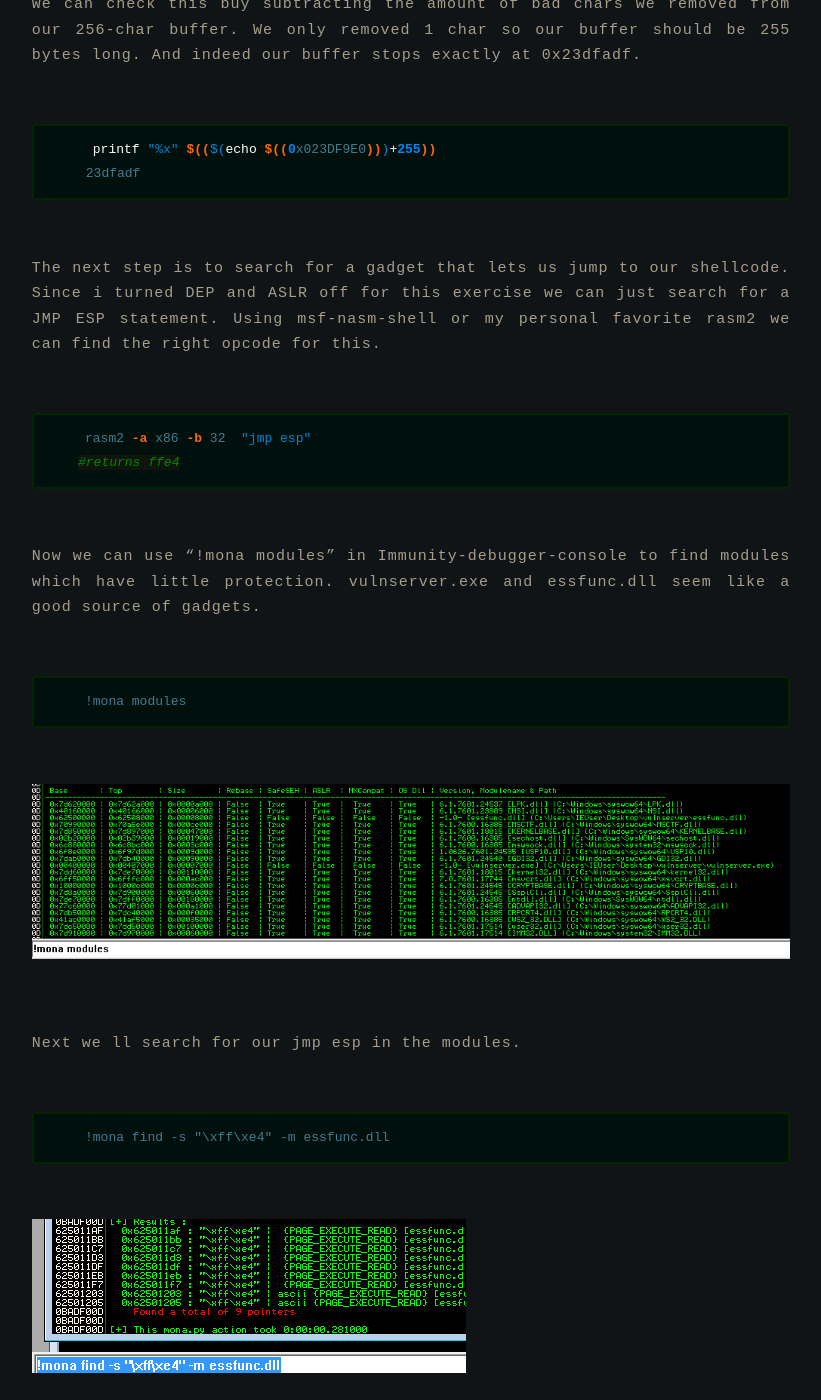
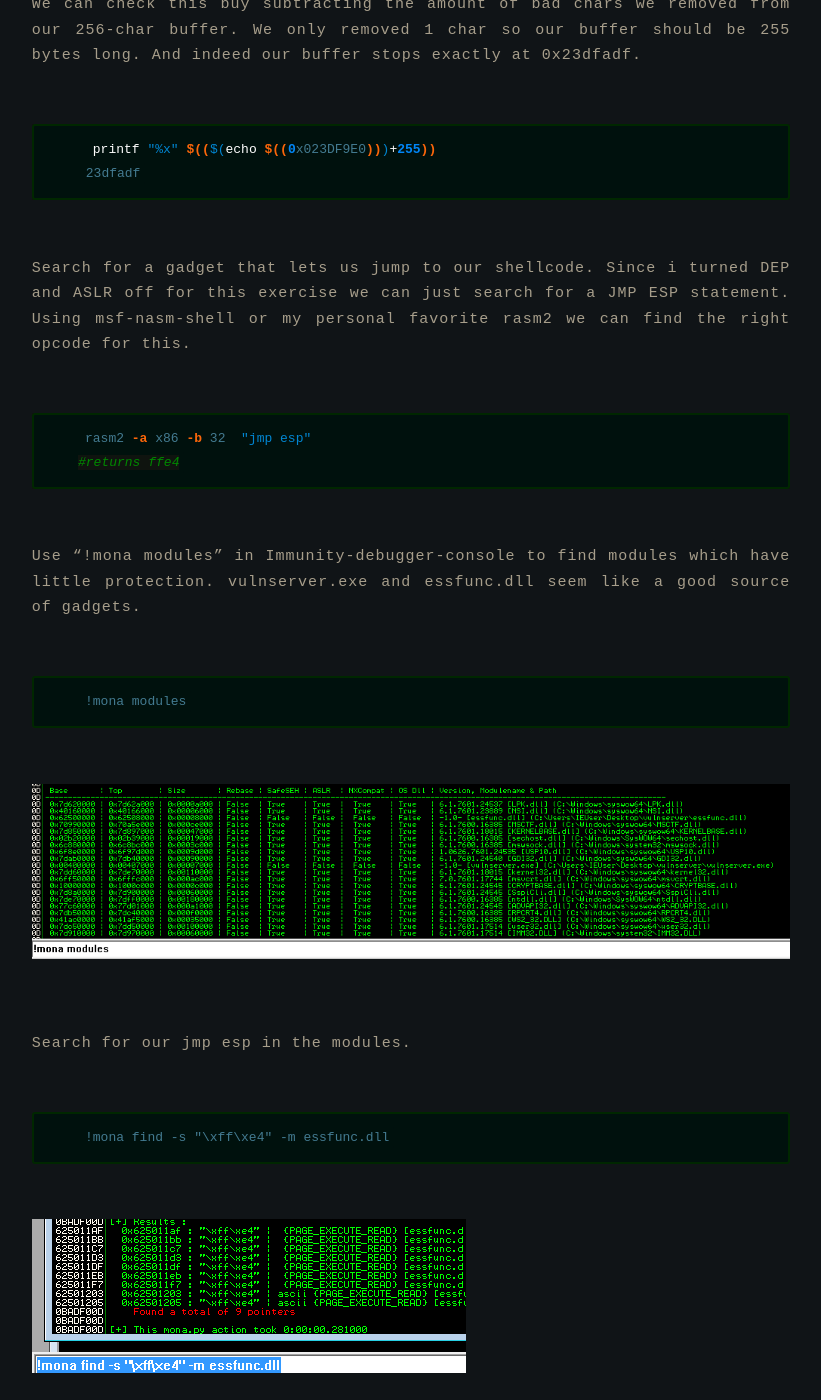
Before and after one commit to mojodojo101/mojo_blog, a Jekyll site: the page built from bofs/vulnserver/trun.md, in a window 1280 px wide and 1400 px high, scrolled down 4581 px. Shown: the whole window, without its empty margins (229-1050 px from the left). Built offline with Jekyll 4.4.1, drawn with Linux system fonts in a browser that asks for light colours; some of the changed text lies outside the part shown.

Commit message:
added some pe stuff

````diff
--- a/bofs/vulnserver/trun.md
+++ b/bofs/vulnserver/trun.md
@@ -92,7 +92,7 @@ send payload to 192.168.138.139:9999 with total length of 2018 .
 ```
 ![trun-crash-2](/mojo_blog/assets/pictures/bofs/vulnserver/trun-crash-1.PNG)
 
-As we can see we overwrote EIP with 4* 0x44 which corresponds to the bytes 2013-2016 since the last two bytes are our \r\n.
+We overwrote EIP with 4* 0x44 which corresponds to the bytes 2013-2016 since the last two bytes are our \r\n.
 
 Now we should check for bad chars by using the -f fuzzbc (Fuzz bad charackters) Fucntion.
 
@@ -105,7 +105,7 @@ send payload to 192.168.138.139:9999 with total length of 2274 .
 
 ![trun-bc-1](/mojo_blog/assets/pictures/bofs/vulnserver/trun-bc-1.PNG)
 
-As we can see the first byte in our bad chars fuzz buffer "0x00" stopped the server from recieving more information.
+The first byte in our bad chars fuzz buffer "0x00" stopped the server from recieving more information.
 We add the -b "0x00" flag to blacklist that byte.
 
 ```
@@ -126,20 +126,20 @@ And indeed our buffer stops exactly at 0x23dfadf.
      23dfadf
 ```
 
-The next step is to search for a gadget that lets us jump to our shellcode. Since i turned DEP and ASLR off for this exercise we can just search for a JMP ESP statement. Using msf-nasm-shell or my personal favorite rasm2 we can find the right opcode for this.
+Search for a gadget that lets us jump to our shellcode. Since i turned DEP and ASLR off for this exercise we can just search for a JMP ESP statement. Using msf-nasm-shell or my personal favorite rasm2 we can find the right opcode for this.
 
 ```bash
     rasm2 -a x86 -b 32  "jmp esp"
     #returns ffe4
 ```
-Now we can use "!mona modules" in Immunity-debugger-console to find modules which have little protection. vulnserver.exe and essfunc.dll seem like a good source of gadgets.
+Use "!mona modules" in Immunity-debugger-console to find modules which have little protection. vulnserver.exe and essfunc.dll seem like a good source of gadgets.
 ```cmd
     !mona modules
 ```
 
 ![mona-modules](/mojo_blog/assets/pictures/bofs/vulnserver/trun-mona-modules.PNG)
 
-Next we ll search for our jmp esp in the modules.
+Search for our jmp esp in the modules.
 ```cmd
     !mona find -s "\xff\xe4" -m essfunc.dll
 ```
@@ -152,7 +152,7 @@ This means we have all the pieces to craft our script.
 To recap we need;
 1. "Trun ." to trigger the exploit. (total length 6)
 2. 2006 bytes of random chars which are not 0s (total length 2012)
-3. Now our EIP which will be 0x625011af reversed since windows uses little endian for everything but Networking
+3. EIP, which will be 0x625011af reversed since windows uses little endian for everything but Networking
 -> 0xaf115062
 4. Some NOP aka 0x90 to give our exploit space on the stack
 
````
Also changed, not shown: other parts of bofs/vulnserver/trun.md (+1 -1 lines), about.md (+2 -1 lines), all_collections/_posts/2020-06-02-PortableExecutable.md (added, +100 -0 lines), all_collections/_posts/2020-31-01-VulnserverBofs.md (+1 -1 lines), assets/pictures/portable-executable/pe-file-header.PNG (added), assets/pictures/portable-executable/pe-hex-dos-header.PNG (added), assets/pictures/portable-executable/pe-sections.PNG (added).
